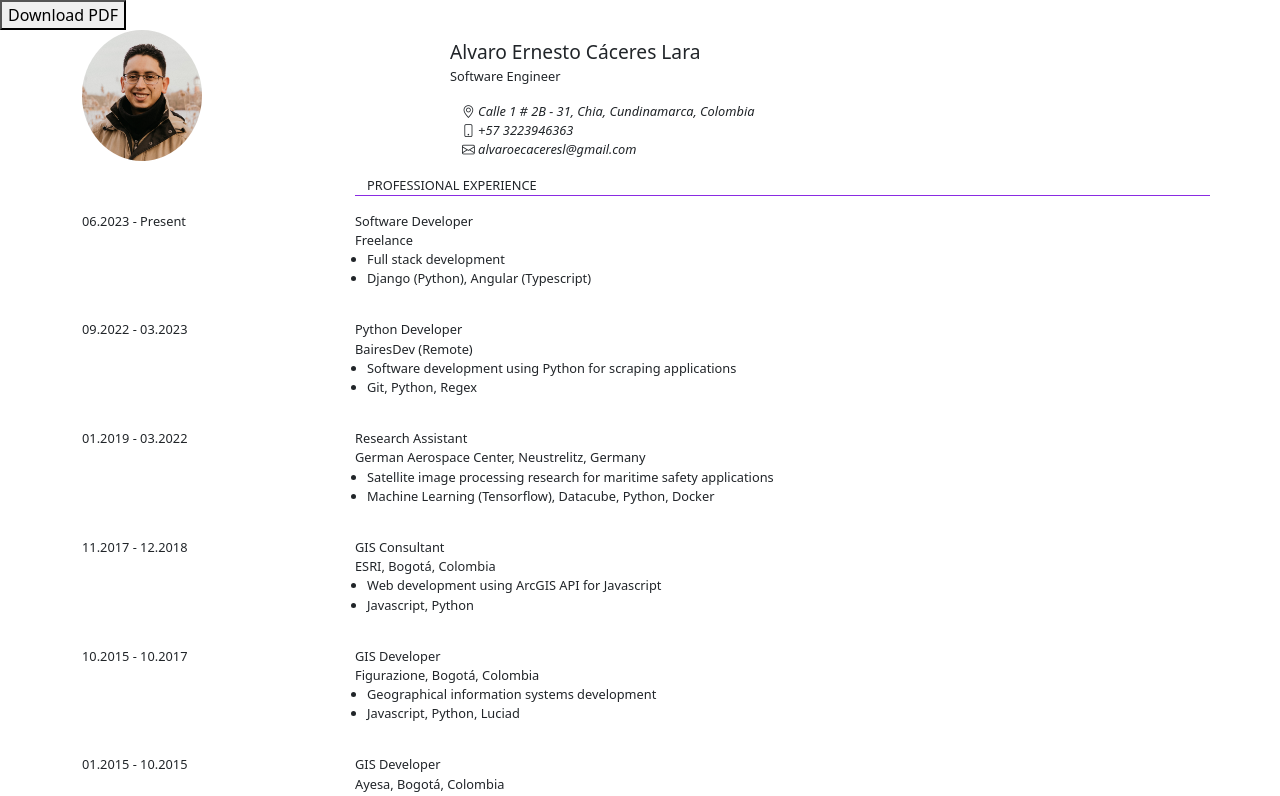
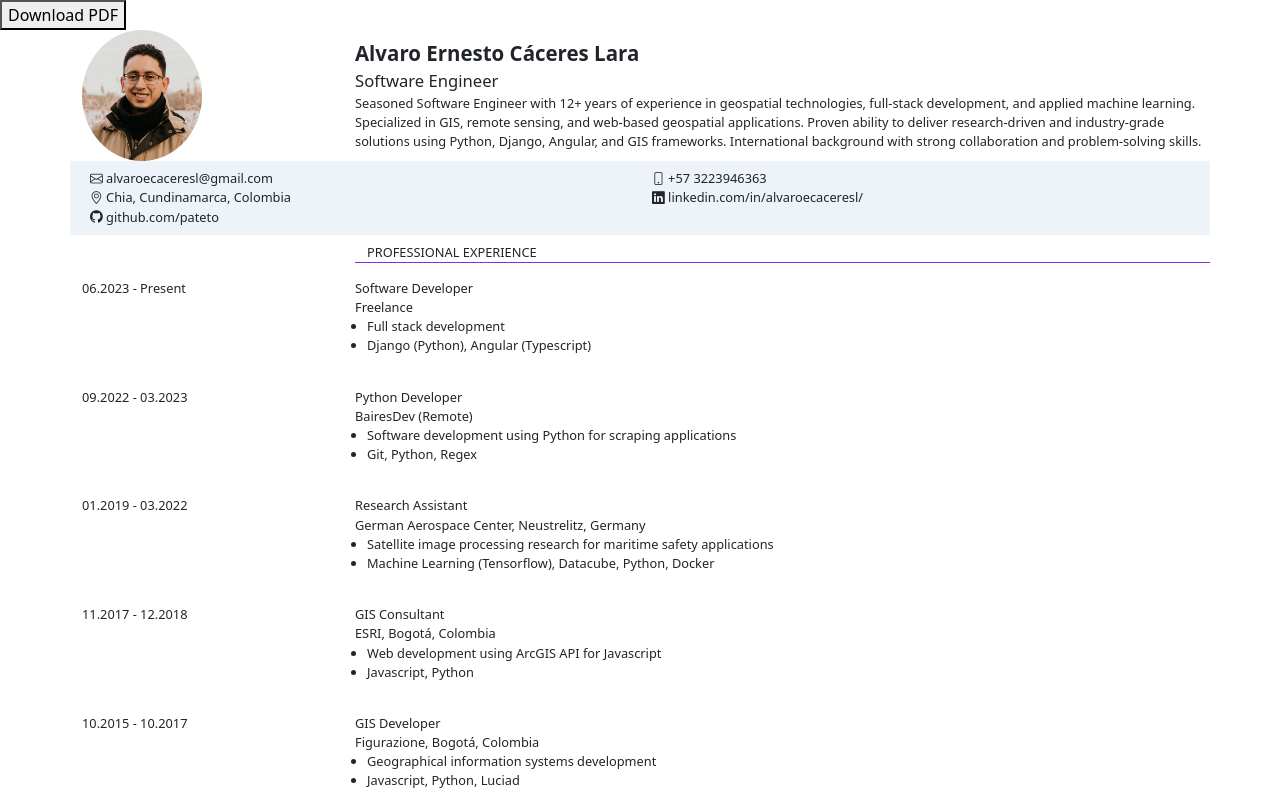
Before and after one commit to pateto/cv, an Angular app: page / in a window 1280 px wide. Shown: the top 796 px of the page. Built offline with nearby package versions, Linux system fonts and the light colour scheme.

Commit message:
add more personal data

```diff
--- a/src/app/app.component.css
+++ b/src/app/app.component.css
@@ -17,9 +17,18 @@
 }
 
 .name {
-    font-size: 1.5em;
+    font-size: 1.6em;
+    font-weight: bold;
+}
+
+.profession {
+    font-size: 1.3em;
 }
 
 .container {
     font-size: 0.8em;
 }
+
+.personal {
+    background-color: #edf3f8;
+}
--- a/src/app/app.component.html
+++ b/src/app/app.component.html
@@ -5,25 +5,45 @@
     <div class="col">
 
       <div class="row">
-        <div class="col-4">
+        <div class="col-3">
           <img src="assets/images/Pateto.jpg" width="120px" class="rounded-circle">
         </div>
-        <div class="col-8 py-2">
-          <div class="row text-center name">
+        <div class="col-9 py-2">
+          <div class="row name">
             Alvaro Ernesto Cáceres Lara
           </div>
-          <div class="row text-center">
+          <div class="row profession">
             Software Engineer
           </div>
-          <div class="row py-2"></div>
           <div class="row">
-            <i class="bi bi-geo-alt"> Calle 1 # 2B - 31, Chia, Cundinamarca, Colombia</i>
+            Seasoned Software Engineer with 12+ years of experience in geospatial technologies, full-stack development,
+            and
+            applied machine learning. Specialized in GIS, remote sensing, and web-based geospatial applications. Proven
+            ability to deliver research-driven and industry-grade solutions using Python, Django, Angular, and GIS
+            frameworks. International background with strong collaboration and problem-solving skills.
+          </div>
+
+        </div>
+      </div>
+
+      <div class="row personal p-2">
+        <div class="col">
+          <div class="row">
+            <span><i class="bi bi-envelope"></i> alvaroecaceresl&#64;gmail.com</span>
           </div>
           <div class="row">
-            <i class="bi bi-phone"> +57 3223946363</i>
+            <span><i class="bi bi-geo-alt"></i> Chia, Cundinamarca, Colombia</span>
           </div>
           <div class="row">
-            <i class="bi bi-envelope"> alvaroecaceresl&#64;gmail.com</i>
+            <span><i class="bi bi-github"></i> github.com/pateto</span>
+          </div>
+        </div>
+        <div class="col">
+          <div class="row">
+            <span><i class="bi bi-phone"></i> +57 3223946363</span>
+          </div>
+          <div class="row">
+            <span><i class="bi bi-linkedin"></i> linkedin.com/in/alvaroecaceresl/</span>
           </div>
         </div>
       </div>
```
